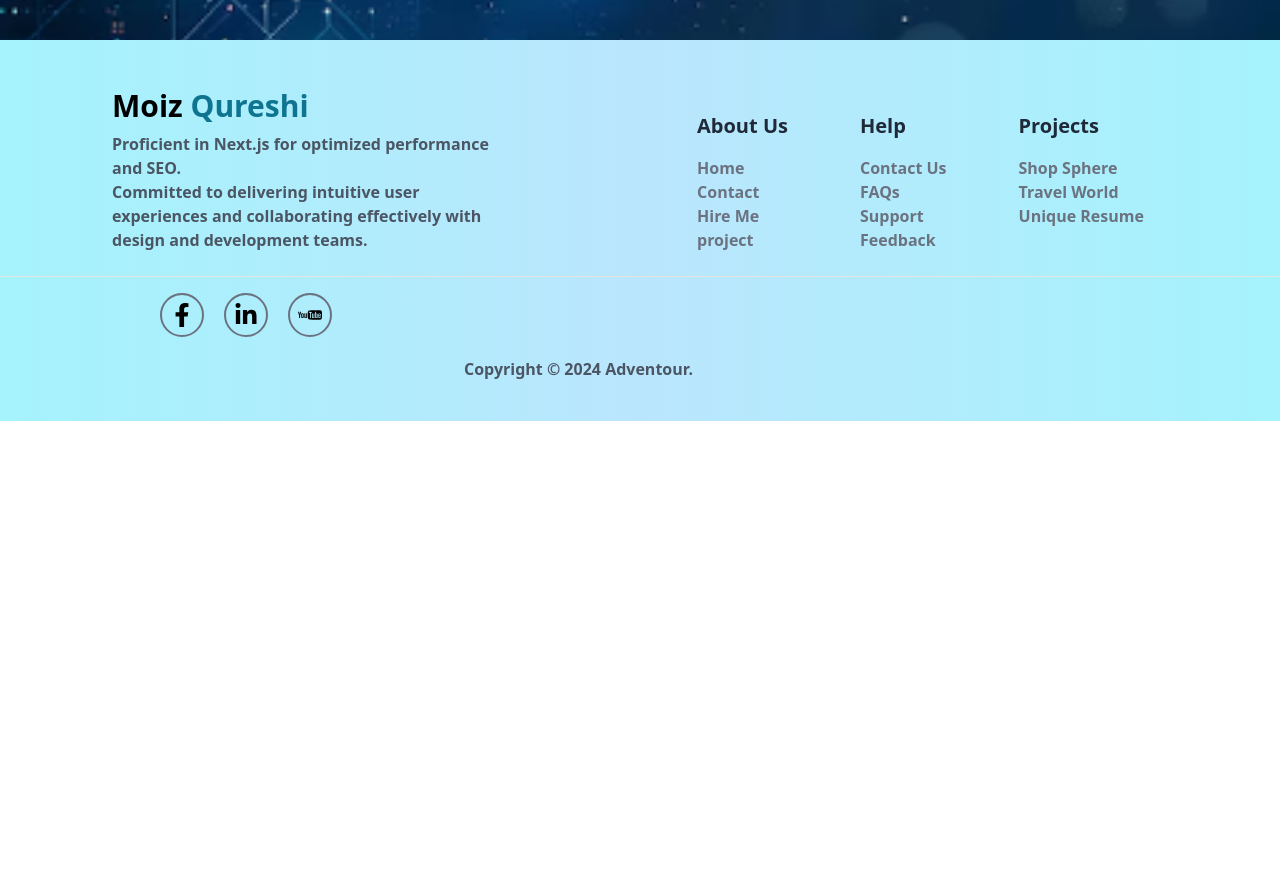
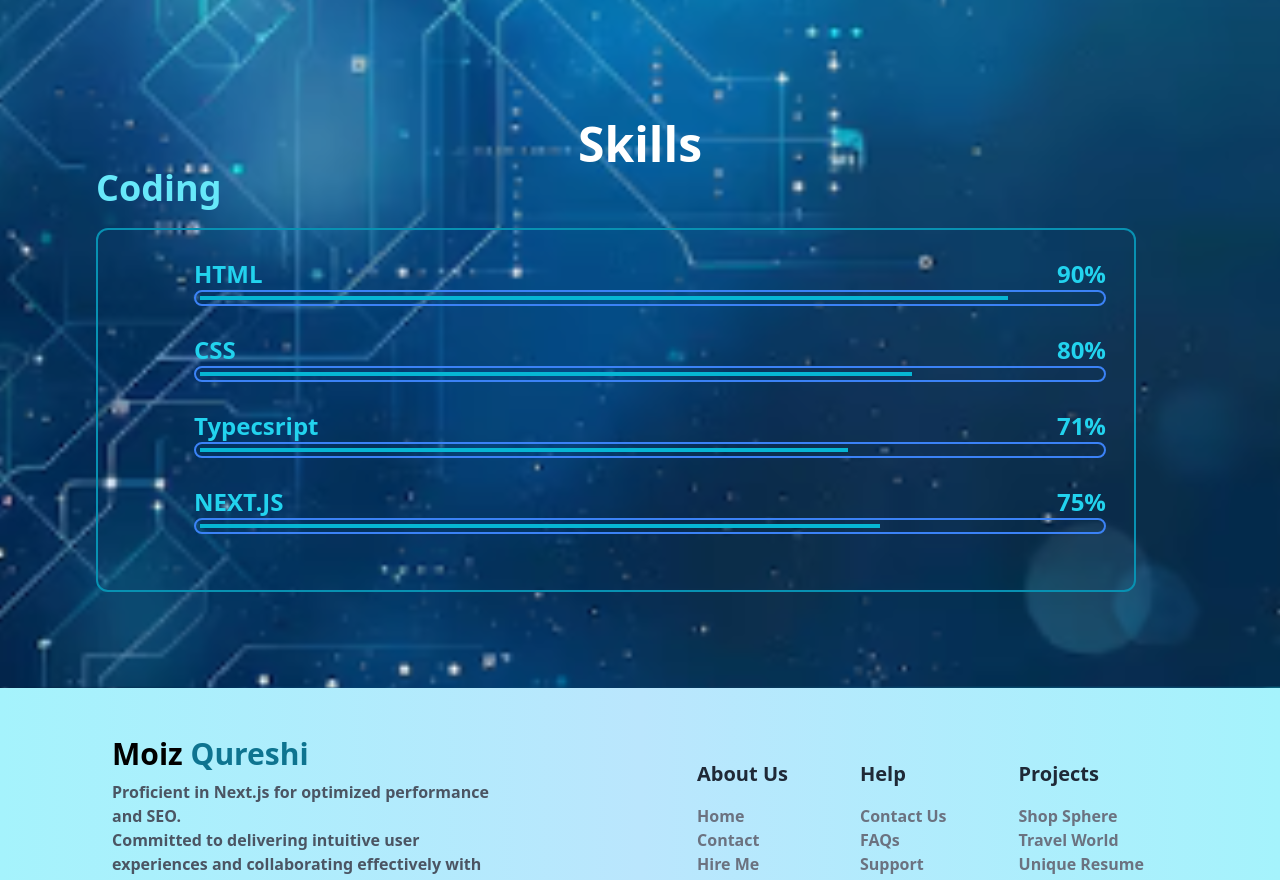
Before and after one commit to MoizQureshi1/tailwind-personal-portfolio, a Next.js app: page /about in a window 1280 px wide. Shown: the part 720-1600 px from the top of the page. Before the commit the page ends 1141 px from the top, so only its background shows below. Built offline with nearby package versions, Linux system fonts and the light colour scheme.

Commit message:
commint
change

```diff
--- a/src/app/about/page.tsx
+++ b/src/app/about/page.tsx
@@ -1,5 +1,6 @@
 import Image from "next/image";
 import moizabout from "../../../public/moizabout.jpg"
+import Skill from "../component/skill";
 
 export default function Aboutpage (){
     return(
@@ -14,9 +15,10 @@ export default function Aboutpage (){
                     <p className="text-center font-semibold text-gray-300">As a front-end developer, I excel in HTML, CSS, and JavaScript, creating dynamic and responsive web applications. Proficient in Next.js for optimized performance and SEO. Committed to delivering intuitive user experiences and collaborating effectively with design and development teams.</p>
                 </div>
                 <div className="text-center py-8">
-                    <a href="/about"><button className="border-2 p-2 pl-8 pr-8 border-2 border-teal-500 transition duration-300 ease-in-out bg-sky-500 hover:bg-teal-400 text-lg font-semibold rounded-md text-teal-900 hover:text-sky-500">Read More</button></a>
+                    <a href="/about"><button className="border-2 p-2 pl-8 pr-8 border-teal-500 transition duration-300 ease-in-out bg-sky-500 hover:bg-teal-400 text-lg font-semibold rounded-md text-teal-900 hover:text-sky-500">Read More</button></a>
                 </div>
             </div>
+            <Skill/>
         </main>
     )
 }
--- /dev/null
+++ b/src/app/component/skill.tsx
@@ -0,0 +1,48 @@
+export default function Skill (){
+    return(
+        <main>
+            <div className="pb-24">
+                <h1 className="text-white text-center mt-20 text-5xl font-bold">Skills</h1>
+                <h2 className="text-cyan-300 md:ml-24 mb-5 text-4xl font-bold">Coding</h2>
+                <div className="border-2 border-cyan-600 rounded-xl md:mx-24 md:p-7 md:pl-24 md:mr-36">
+                    <div>
+                        <div className="flex justify-between text-2xl text-cyan-400 font-semibold">
+                            <h2>HTML</h2>
+                            <span>90%</span>
+                        </div>
+                        <div className="border-2 border-blue-500 rounded-xl p-1 pr-24 mb-7">
+                            <div className="border-2 border-cyan-500"></div>
+                        </div>
+                    </div>
+                    <div>
+                        <div className="flex justify-between text-2xl text-cyan-400 font-semibold">
+                            <h2>CSS</h2>
+                            <span>80%</span>
+                        </div>
+                        <div className="border-2 border-blue-500 rounded-xl p-1 pr-48 mb-7">
+                            <div className="border-2 border-cyan-500"></div>
+                        </div>
+                    </div>
+                    <div>
+                        <div className="flex justify-between text-2xl text-cyan-400 font-semibold">
+                            <h2>Typecsript</h2>
+                            <span>71%</span>
+                        </div>
+                        <div className="border-2 border-blue-500 rounded-xl p-1 pr-64 mb-7">
+                            <div className="border-2 border-cyan-500"></div>
+                        </div>
+                    </div>
+                    <div>
+                        <div className="flex justify-between text-2xl text-cyan-400 font-semibold">
+                            <h2>NEXT.JS</h2>
+                            <span>75%</span>
+                        </div>
+                        <div className="border-2 border-blue-500 rounded-xl p-1 pr-56 mb-7">
+                            <div className="border-2 border-cyan-500"></div>
+                        </div>
+                    </div>
+                </div>
+            </div>
+        </main>
+    )
+}
```
